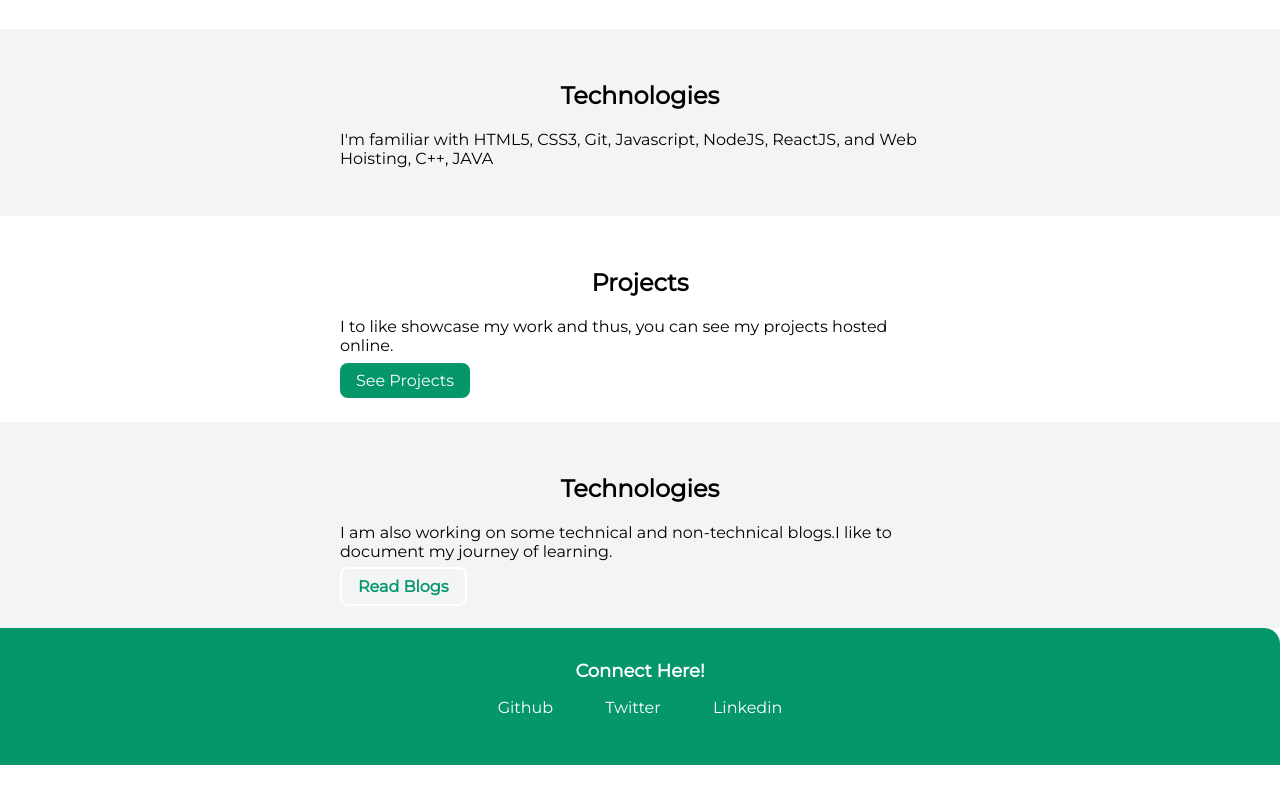
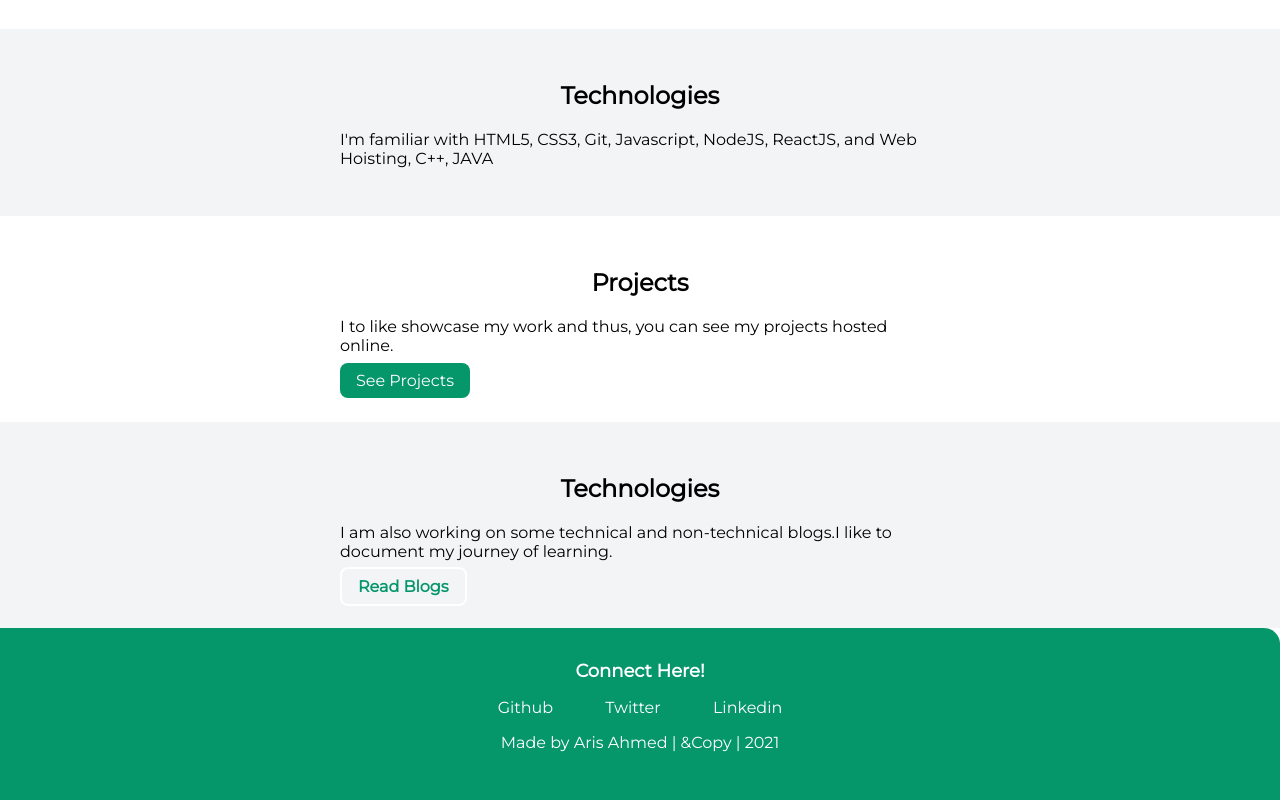
Before and after one commit to ARIS-03/personal-website, a plain HTML site: page index.html in a window 1280 px wide. Shown: the part 561-1361 px from the top of the page. Before the commit the page ends 1326 px from the top, so only its background shows below. Drawn offline with Linux system fonts and the light colour scheme.

Commit message:
Update index.html

```diff
--- a/index.html
+++ b/index.html
@@ -4,6 +4,7 @@
     <meta charset="UTF-8">
     <meta http-equiv="X-UA-Compatible" content="IE=edge">
     <meta name="viewport" content="width=device-width, initial-scale=1.0">
+
     <title>Home | ArisAhmed</title>
     <link href="style.css" rel="stylesheet"/>
 
@@ -80,7 +81,7 @@
         <ul class="social-links list-non-bullet">
 
             <li class="list-item-inline">
-                <a class="link" href="https://github.com/ARIS-03">Github
+                <a class ="link" href="https://github.com/ARIS-03">Github
             </a>
         </li>
 
@@ -97,7 +98,16 @@
 
 
         </ul>
+        <p>Made by Aris Ahmed  | &Copy  | 2021</p>
     </footer>
+
+
+
+
+
+
+
+
 
 
 
```
